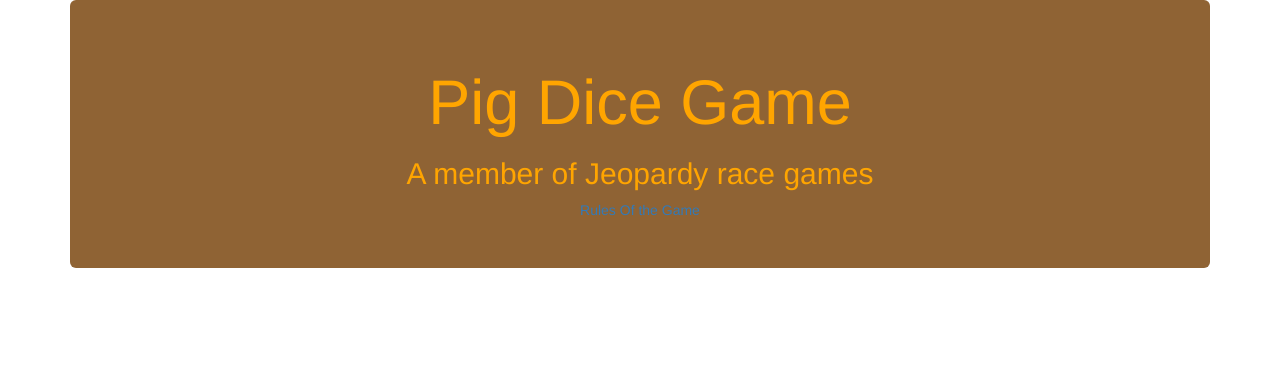
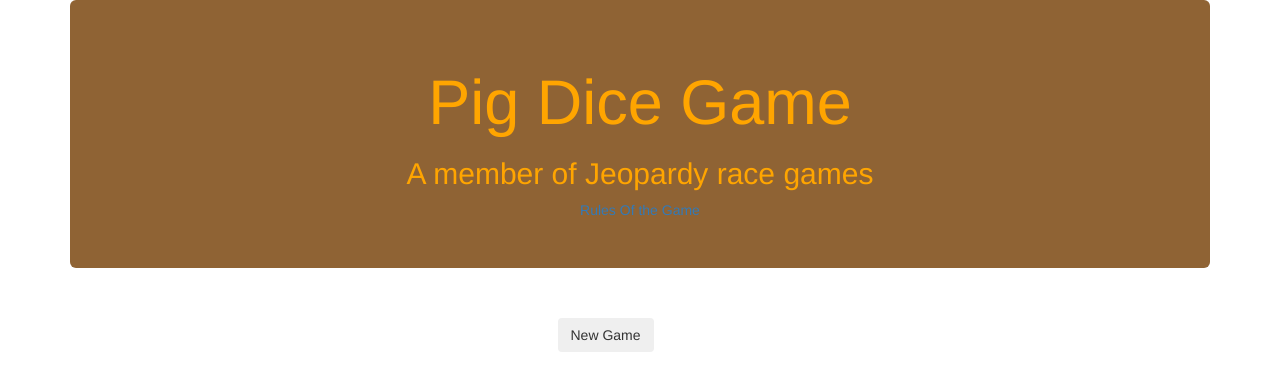
Before and after one commit to AsmaAdan/pig-dice-game, a plain HTML site: page index.html in a window 1280 px wide. Drawn offline with nearby package versions, Linux system fonts and the light colour scheme.

Commit message:
add a new game button

```diff
--- a/index.html
+++ b/index.html
@@ -12,6 +12,16 @@
       <h2>A member of Jeopardy race games</h2>
       <a href="rules.html" class="rules">Rules Of the Game</a>
     </div><br>
+    <div class="row">
+      <div class="col-md-5">
+
+      </div>
+      <div class="col-md-2">
+            <button id="newGame" class="btn btn-outline-warning">New Game</button><br>
+      </div>
+      <div class="col-md-5">
+
+      </div>
 
     <script src="https://code.jquery.com/jquery-3.3.1.js" integrity="sha256-2Kok7MbOyxpgUVvAk/HJ2jigOSYS2auK4Pfzbm7uH60=" crossorigin="anonymous"></script>
   		<script src="js/scripts.js">
```
